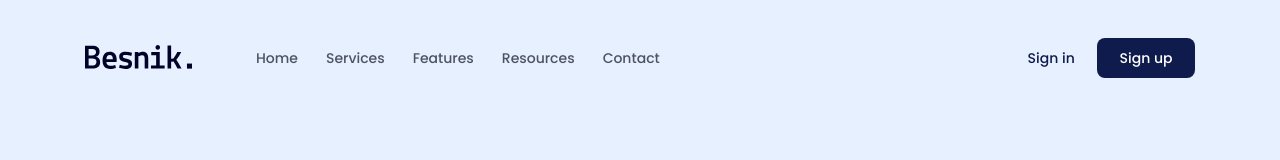
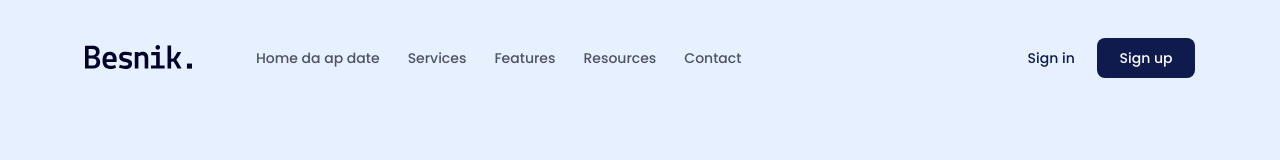
Before and after one commit to longocthien/project-01, a plain HTML site: page index.html in a window 1280 px wide. Shown: the top 160 px of the page. Drawn offline with Linux system fonts and the light colour scheme.

Commit message:
check lai

```diff
--- a/index.html
+++ b/index.html
@@ -29,7 +29,7 @@
 
                         <!-- Navigation -->
                         <ul>
-                            <li><a href="#">Home</a></li>
+                            <li><a href="#">Home da ap date</a></li>
                             <li><a href="#services">Services</a></li>
                             <li><a href="#features">Features</a></li>
                             <li><a href="#resources">Resources</a></li>
```
